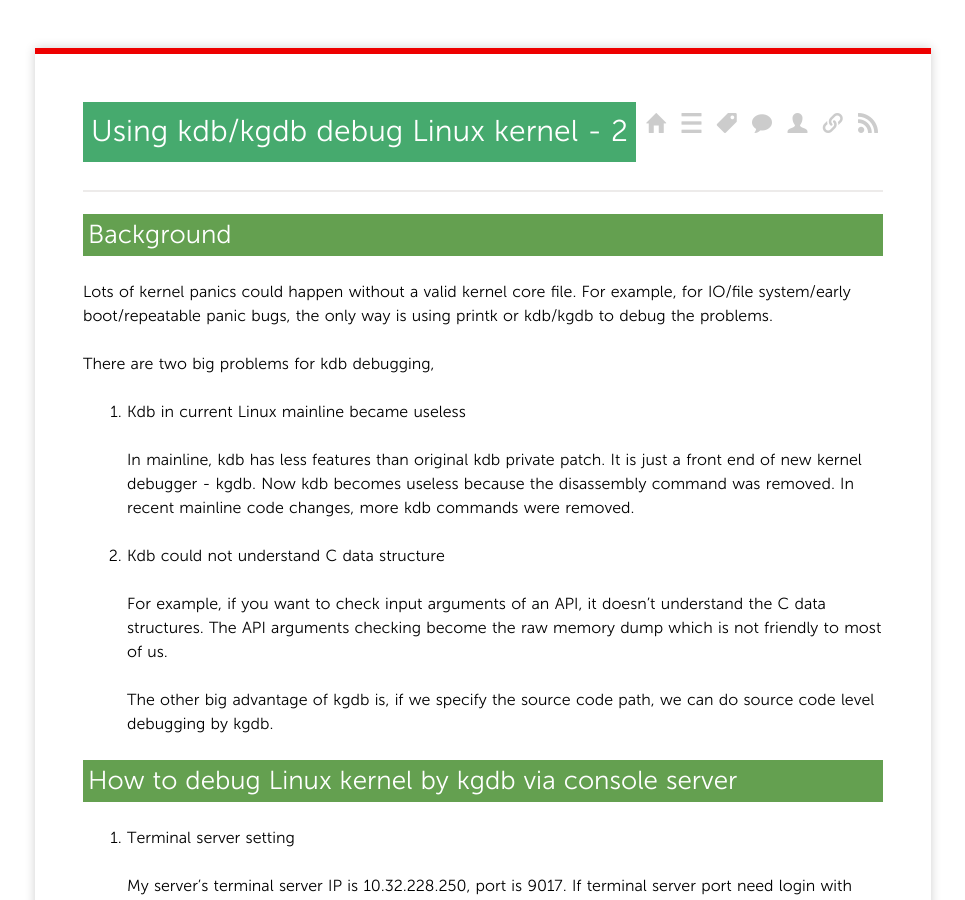
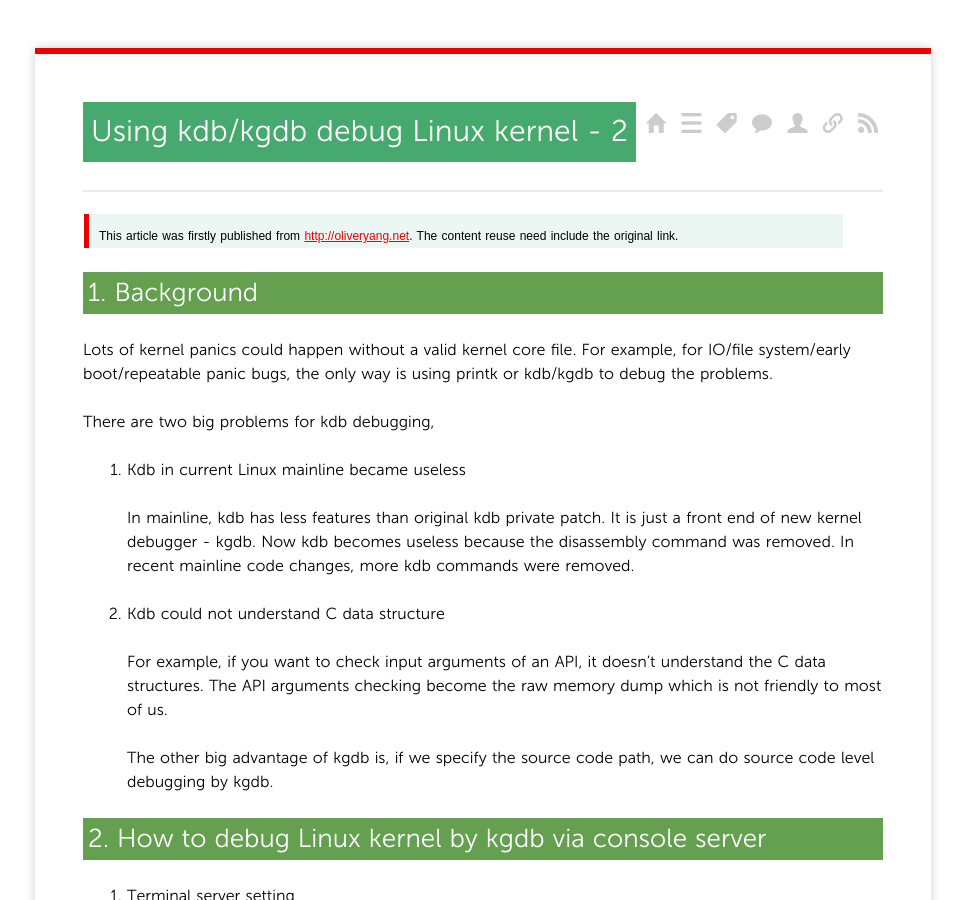
Before and after one commit to yangoliver/yangoliver.github.io, a Jekyll site: the page built from _posts/2015/2015-08-06-using-kgdb-debug-linux-kernel-2.md, in a window 1280 px wide and 900 px high. Shown: the whole window, without its empty margins (157-1122 px from the left). Built offline with Jekyll 4.4.1, drawn with Linux system fonts in a browser that asks for light colours; Markdown is read by kramdown in place of the engine named in the settings; comment, search, counter and statistics services are not loaded.

Commit message:
SEO for meta description and format clean up

```diff
--- a/_posts/2015/2015-08-06-using-kgdb-debug-linux-kernel-2.md
+++ b/_posts/2015/2015-08-06-using-kgdb-debug-linux-kernel-2.md
@@ -1,13 +1,16 @@
 ---
 layout: post
 title: Using kdb/kgdb debug Linux kernel - 2
+description: Linux kernel could be debugged by kgdb via serial console. For console server, that need some sepcial settings.
 categories:
 - [English, Software]
 tags:
 - [kgdb, kernel, linux]
 ---
 
-## Background
+>This article was firstly published from <http://oliveryang.net>. The content reuse need include the original link.
+
+## 1. Background
 
 Lots of kernel panics could happen without a valid kernel core file.
 For example, for IO/file system/early boot/repeatable panic bugs, the only way is using printk or kdb/kgdb to debug the problems.
@@ -26,7 +29,7 @@
 
    The other big advantage of kgdb is, if we specify the source code path, we can do source code level debugging by kgdb.
 
-## How to debug Linux kernel by kgdb via console server
+## 2. How to debug Linux kernel by kgdb via console server
 
 1. Terminal server setting
 
```
